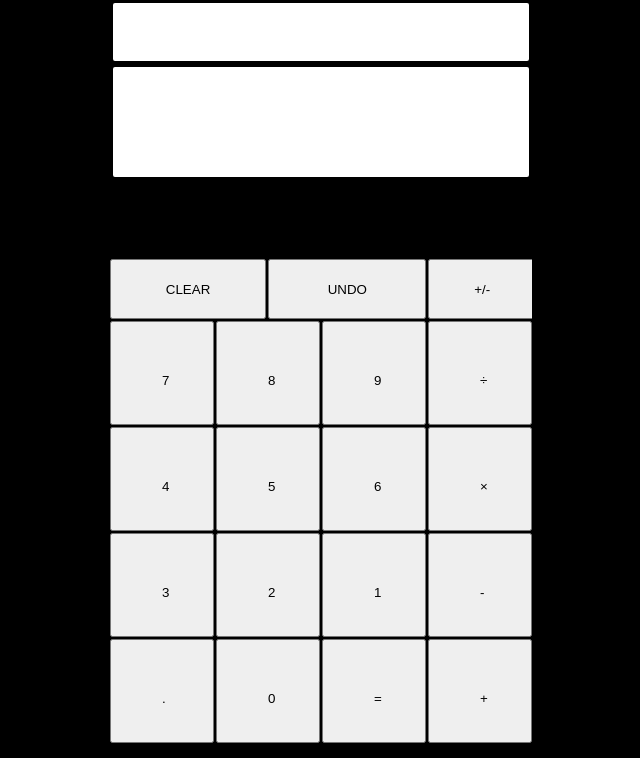
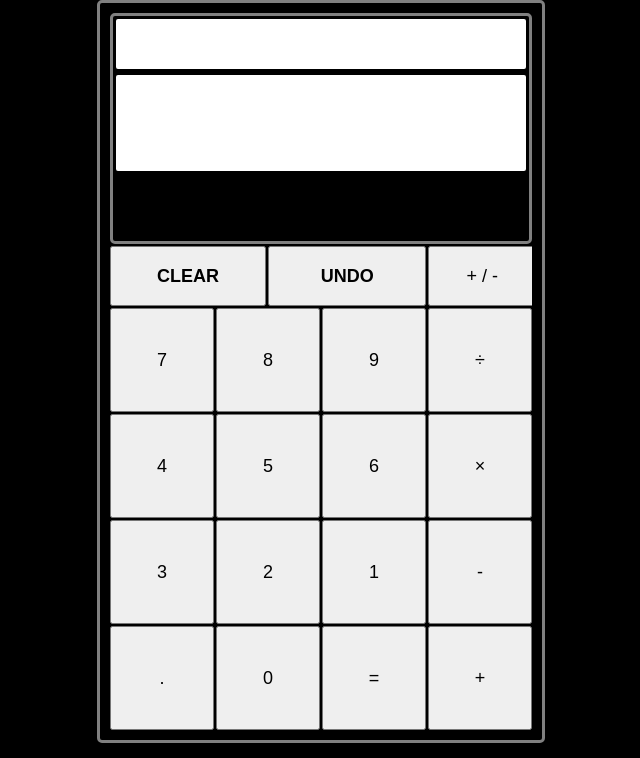
Before and after one commit to cel8/online-calculator, a plain HTML site: page index.html in a window 1280 px wide. Shown: the top 758 px of the page, without its empty margins (319-959 px from the left). Drawn offline with Linux system fonts and the light colour scheme.

Commit message:
Styling form

```diff
--- a/style.css
+++ b/style.css
@@ -36,12 +36,17 @@ a {
   grid-template-rows: repeat(1, 1fr);
   min-height: 0;
   overflow: hidden;
+  padding: 10px;
+  border:rgb(128, 128, 128) solid;
+  border-radius: 5px;
   gap: 2px;
 }
 
 .operand {
   display: grid;
   grid-template-rows: 25% 45%;
+  border:rgb(128, 128, 128) solid;
+  border-radius: 5px;
   overflow: hidden;
 }
 
@@ -81,14 +86,28 @@ a {
 
 .clear-btn {
   height: 60px;
+  font-size: 18px;
+  justify-content: center;
+  align-items: center;
+  display: flex;
+  font-weight: bold;
 }
 
 .delete-btn {
   height: 60px;
+  font-size: 18px;
+  justify-content: center;
+  align-items: center;
+  display: flex;
+  font-weight: bold;
 }
 
 .sign-btn {
   height: 60px;
+  font-size: 18px;
+  justify-content: center;
+  align-items: center;
+  display: flex;
 }
 
 .operation-btn {
@@ -96,4 +115,8 @@ a {
   height: 30px;
   margin: 0px;
   padding: 50px;
+  font-size: 18px;
+  justify-content: center;
+  align-items: center;
+  display: flex;
 }
```
Also changed, not shown: index.html (+1 -1 lines).
